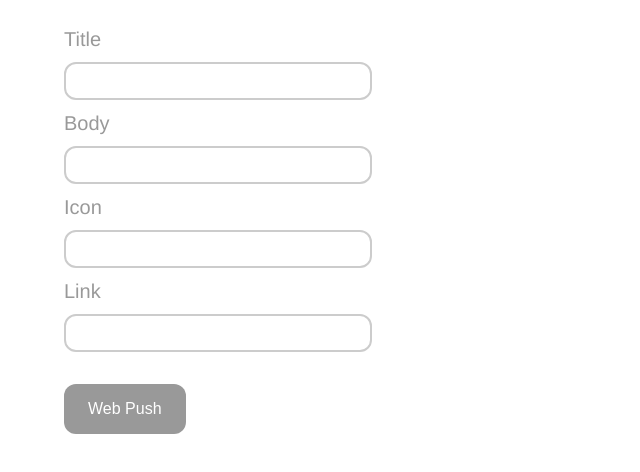
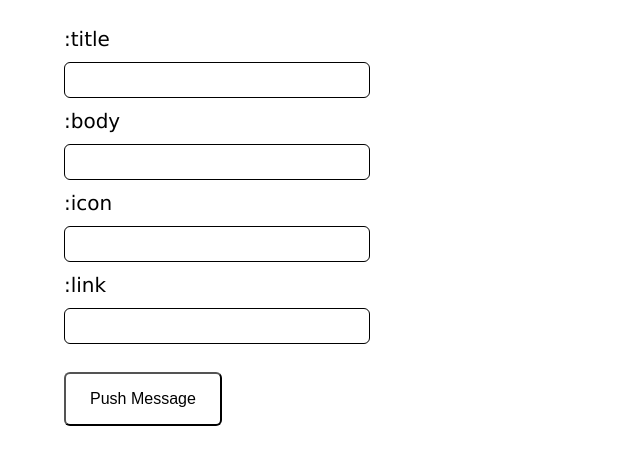
Before and after one commit to an1106na/web-push-test, a website: page public/index.html in a window 1280 px wide. Shown: the whole page, without its empty margins (0-640 px from the left). Drawn offline with Linux system fonts and the light colour scheme.

Commit message:
変数名変更

```diff
--- a/public/app.css
+++ b/public/app.css
@@ -6,9 +6,9 @@
 }
 
 body {
-    font-family: Helvetica, Arial, sans-serif;
-    font-size: 16px;
-    color: #999;
+    font-family: verdana;
+    font-size: 13px;
+    color: #000;
     line-height: 1.5;
     min-width: 320px;
 }
@@ -29,37 +29,23 @@ dl > dd {
 
 input {
     outline: none;
-    border: 2px solid #ccc;
+    border: 1px solid #000;
     padding: 0.5rem;
     width: 18rem;
     font-size: 1rem;
-    color: #999;
-    border-radius: 12px;
-    transition: box-shadow 0.6s ease;
-}
-
-input:focus {
-    box-shadow: 0 1px 3px rgba(0, 0, 0, 0.3) inset;
+    color: #000;
+    border-radius: 6px;
 }
 
 button {
     cursor: pointer;
-    outline: none;
-    border: none;
+    border-color: #000;
     padding: 1rem 1.5rem;
     font-size: 1rem;
-    color: #fff;
-    background-color: #999;
-    border-radius: 12px;
+    color: #000;
+    background-color: #fff;
+    border-radius: 6px;
     transition: background-color 0.6s ease;
-}
-
-button:hover {
-    background-color: #666;
-}
-
-button:active {
-    box-shadow: 0 1px 3px rgba(0, 0, 0, 0.6) inset;
 }
 
 ul {
--- a/public/app.js
+++ b/public/app.js
@@ -1,7 +1,7 @@
 'use strict';
 
-const urlsafeBase64ToBinary = (urlsafeBase64) => {
-  const base64 = urlsafeBase64.replace(/-/g, '+').replace(/_/g, '/');
+const encodeBase64URL = (encodeBase64) => {
+  const base64 = encodeBase64.replace(/-/g, '+').replace(/_/g, '/');
 
   const raw    = window.atob(base64);
   const binary = new Uint8Array(raw.length);
@@ -39,7 +39,7 @@ const subscribeWebPush = () => {
       .then((res) => {
         return registration.pushManager.subscribe({
           userVisibleOnly     : true,
-          applicationServerKey: urlsafeBase64ToBinary(res.publicKey)
+          applicationServerKey: encodeBase64URL(res.publicKey)
         });
       }).catch((error) => {
         console.dir(error);
--- a/public/index.html
+++ b/public/index.html
@@ -2,8 +2,7 @@
 <html lang="en">
 <head>
     <meta charset="UTF-8" />
-    <title>Web Push Example</title>
-    <meta name="viewport" content="width=device-width, initial-scale=1.0, user-scalable=yes" />
+    <title>Web Push Test</title>
     <link rel="stylesheet" href="./app.css" type="text/css" media="all" />
 </head>
 
@@ -12,13 +11,13 @@
     <div class="WebPush">
         <form method="post" action="/api/webpush/subscribe">
             <dl>
-                <dt><label for="text-title">Title</label></dt>
+                <dt><label for="text-title">:title</label></dt>
                 <dd><input type="text" id="text-title" name="text-title" /></dd>
-                <dt><label for="text-body">Body</label></dt>
+                <dt><label for="text-body">:body</label></dt>
                 <dd><input type="text" id="text-body" name="text-body" /></dd>
-                <dt><label for="url-icon">Icon</label></dt>
+                <dt><label for="url-icon">:icon</label></dt>
                 <dd><input type="url" id="url-icon" name="url-icon" /></dd>
-                <dt><label for="url-link">Link</label></dt>
+                <dt><label for="url-link">:link</label></dt>
                 <dd><input type="url" id="url-link" name="url-link" /></dd>
             </dl>
             <ul>
@@ -26,7 +25,7 @@
                 <li><input type="hidden" id="hidden-auth" name="hidden-auth" value="" /></li>
                 <li><input type="hidden" id="hidden-p256dh" name="hidden-p256dh" value="" /></li>
             </ul>
-            <button type="submit">Web Push</button>
+            <button type="submit">Push Message</button>
         </form>
     </div>
     <script type="text/javascript" src="./app.js"></script>
```
